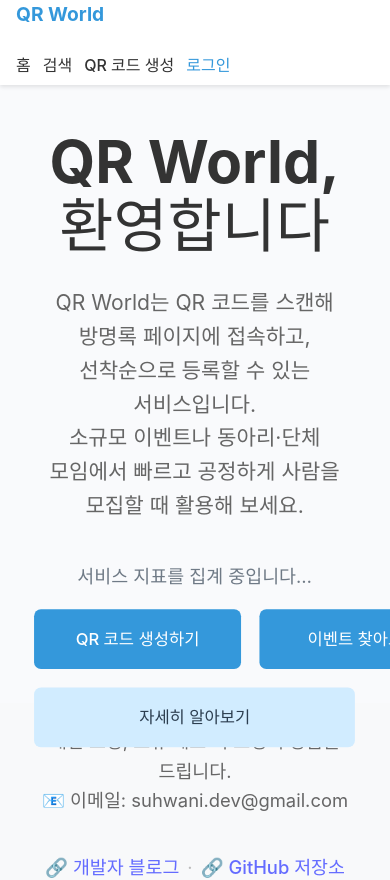
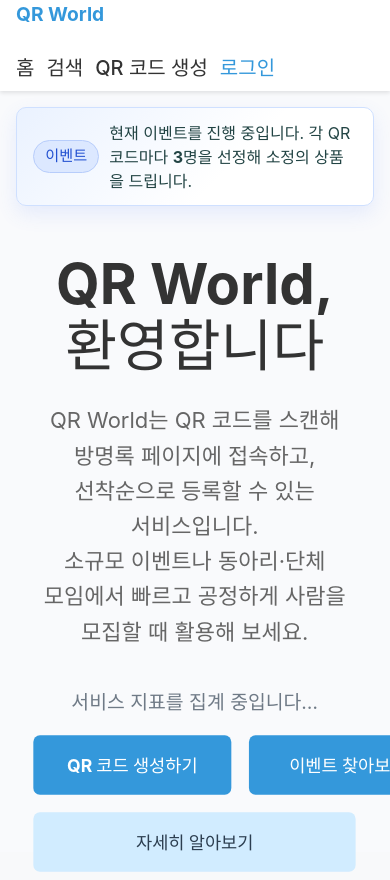
Before and after one commit to qr-playground/front, a React (Vite) app: page / in a window 390 px wide. Shown: the top 880 px of the page. Built offline with nearby package versions, Linux system fonts and the light colour scheme; no server answers.

Commit message:
Feat: 이벤트 문구 추가 및 디자인 수정

```diff
--- a/src/components/layout/Navbar/Navbar.css
+++ b/src/components/layout/Navbar/Navbar.css
@@ -10,13 +10,13 @@
   display: flex;
   justify-content: space-between;
   align-items: center;
-  padding: 1rem 2rem;
+  padding: 1.5rem 1rem;
   max-width: 1200px;
   margin: 0 auto;
 }
 
 .navbar-logo {
-  font-size: 1.5rem;
+  font-size: 2rem;
   font-weight: 700;
   color: #3498db;
   text-decoration: none;
@@ -37,6 +37,7 @@
   color: #333;
   text-decoration: none;
   font-weight: 500;
+  font-size: 1.25rem;
   padding: 0.5rem 0;
   position: relative;
   transition: color 0.3s ease;
@@ -237,7 +238,7 @@
   }
 
   .navbar-user-icon {
-    width: 36px;
-    height: 36px;
+    width: 42px;
+    height: 42px;
   }
 }
--- a/src/pages/Home/Home.css
+++ b/src/pages/Home/Home.css
@@ -17,20 +17,63 @@
 
 .home-scale {
   /* 배율 조절: 필요 시 1.1~1.25 사이로 조절 */
-  transform: scale(1.15);
+  transform: scale(1.1);
   transform-origin: top center;
-  width: calc(100% / 1.15);
+  width: calc(100% / 1.1);
+}
+
+.announcement {
+  width: 100%;
+  max-width: 1000px;
+  margin: 0 auto 1.2rem auto;
+  display: flex;
+  align-items: center;
+  gap: 12px;
+  padding: 0.9rem 1.1rem;
+  border-radius: 10px;
+  background: linear-gradient(135deg, #eaf2ff 0%, #fff 60%);
+  border: 1px solid #cfe0ff;
+  box-shadow: 0 8px 20px rgba(80, 120, 250, 0.12);
+}
+
+.announcement-badge {
+  display: inline-flex;
+  align-items: center;
+  justify-content: center;
+  padding: 0.28rem 0.7rem;
+  font-weight: 700;
+  font-size: 0.95rem;
+  color: #2251d1;
+  background: #dce8ff;
+  border: 1px solid #b7cdfb;
+  border-radius: 999px;
+  white-space: nowrap;
+}
+
+.announcement-text {
+  color: #244;
+  font-size: 1.2rem;
+}
+
+@media (max-width: 768px) {
+  .announcement {
+    padding: 0.8rem 1rem;
+    gap: 10px;
+  }
+  .announcement-text {
+    font-size: 1rem;
+  }
 }
 
 h1 {
-  font-size: 3.4rem;
+  font-size: 3.8rem;
   margin-bottom: 1.5rem;
   color: #333;
   text-align: center;
 }
 
 p {
-  font-size: 1.25rem;
+  font-size: 1.4rem;
   color: #666;
   text-align: center;
   max-width: 900px;
@@ -55,14 +98,14 @@ p {
 }
 
 .btn {
-  padding: 0.9rem 1.8rem;
+  padding: 1rem 2rem;
   border-radius: 8px;
   font-weight: 500;
-  font-size: 1.2rem;
+  font-size: 2rem;
   cursor: pointer;
   transition: all 0.3s ease;
   border: none;
-  min-height: 60px;
+  min-height: 64px;
   white-space: nowrap;
 }
 
@@ -114,16 +157,16 @@ p {
   }
 
   h1 {
-    font-size: 2.6rem;
+    font-size: 2.8rem;
   }
 
   p {
-    font-size: 1.3rem;
+    font-size: 1.35rem;
   }
 
   .btn {
-    font-size: 1.15rem;
-    min-height: 56px;
+    font-size: 1.5rem;
+    min-height: 58px;
   }
 }
 
@@ -172,7 +215,7 @@ p {
 .home-stats-callout {
   margin-top: 10px;
   color: #6f7a86;
-  font-size: 1rem;
+  font-size: 1.1rem;
   text-align: center;
   line-height: 1.6;
 }
@@ -183,17 +226,17 @@ p {
   }
 
   h1 {
-    font-size: 2.1rem;
+    font-size: 2.3rem;
   }
 
   p {
-    font-size: 1.15rem;
+    font-size: 1.25rem;
     margin-bottom: 1.5rem;
   }
 
   .btn {
-    font-size: 1.08rem;
-    min-height: 52px;
+    font-size: 1.15rem;
+    min-height: 54px;
   }
 
   .home-buttons {
--- a/src/pages/Home/Home.tsx
+++ b/src/pages/Home/Home.tsx
@@ -20,6 +20,14 @@ const Home: React.FC = () => {
   }, []);
 
   return (
+    <>
+      <div className="announcement" role="region" aria-label="이벤트 안내">
+        <span className="announcement-badge">이벤트</span>
+        <div className="announcement-text">
+          현재 이벤트를 진행 중입니다. 각 QR 코드마다 <b>3명</b>을 선정해 소정의
+          상품을 드립니다.
+        </div>
+      </div>
       <div className="home-scale-wrap">
         <div className="home-scale">
           <div className="home-container">
@@ -40,7 +48,10 @@ const Home: React.FC = () => {
                   {stats.statisticInfo.totalQrcodeEventCount.toLocaleString()}
                 </b>
                 개의 이벤트를 만들고, 총
-              <b> {stats.statisticInfo.totalGuestbookCount.toLocaleString()}</b>
+                <b>
+                  {" "}
+                  {stats.statisticInfo.totalGuestbookCount.toLocaleString()}
+                </b>
                 개의 방명록을 남겼습니다.
                 <br />
                 사용자 1명당 평균
@@ -85,6 +96,7 @@ const Home: React.FC = () => {
           </div>
         </div>
       </div>
+    </>
   );
 };
 
--- a/src/pages/Search/Search.css
+++ b/src/pages/Search/Search.css
@@ -245,8 +245,8 @@
   padding: 10px 20px;
   border: none;
   border-radius: 6px;
-  font-size: 0.9rem;
-  font-weight: 500;
+  font-size: 1rem;
+  font-weight: 700;
   cursor: pointer;
   transition: background-color 0.3s ease;
   text-decoration: none;
```
Lines whose indentation alone changed are shown as unchanged.
